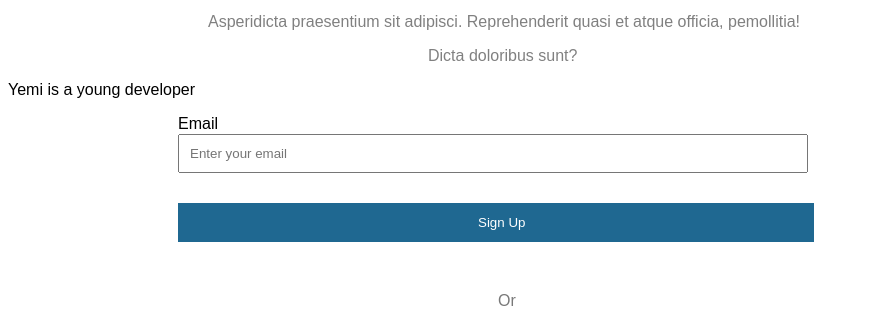
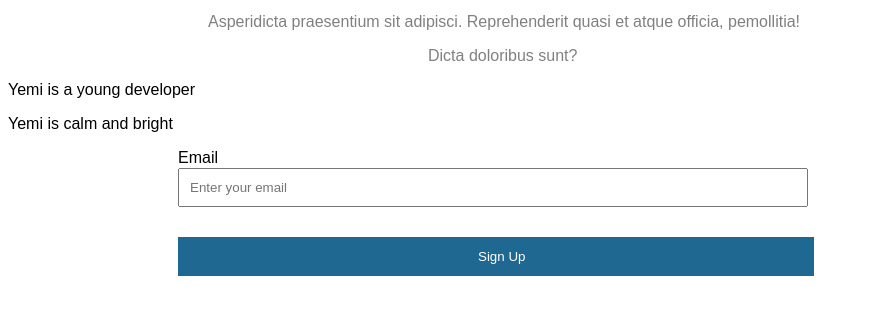
Before and after one commit to Yemibaj/Login-page, a plain HTML site: page index.html in a window 1280 px wide. Shown: the part 129-452 px from the top of the page, without its empty margins (0-873 px from the left). Drawn offline with Linux system fonts and the light colour scheme.

Commit message:
first commit

```diff
--- a/index.html
+++ b/index.html
@@ -11,6 +11,7 @@
         <p class="para2">Asperidicta praesentium sit adipisci. Reprehenderit quasi et atque officia, pemollitia!</p>
         <p class="para3">Dicta doloribus sunt?</p>
         <p>Yemi is a young developer</p>
+        <p>Yemi is calm and bright</p>
         <form>
           <div class="inter-group">
             <p>Email</p>
```
Also changed, not shown: 1 other file.
